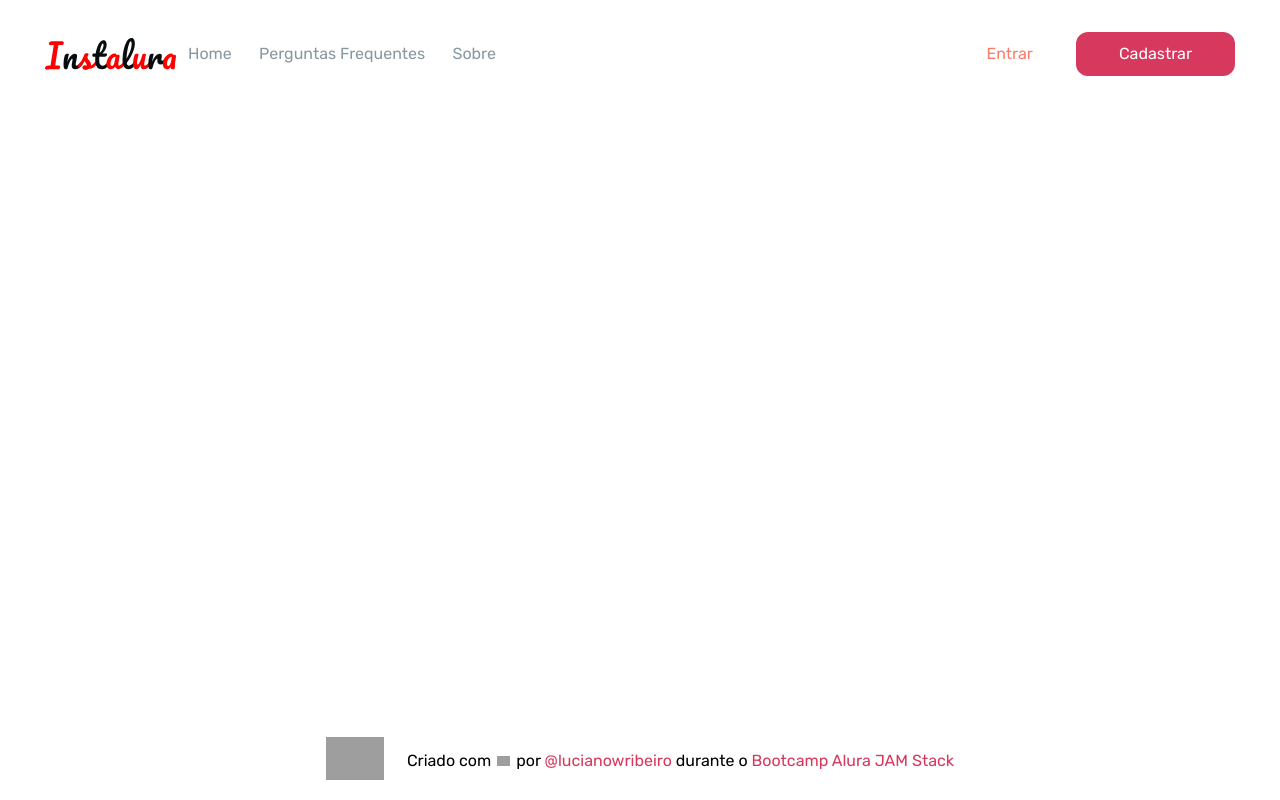
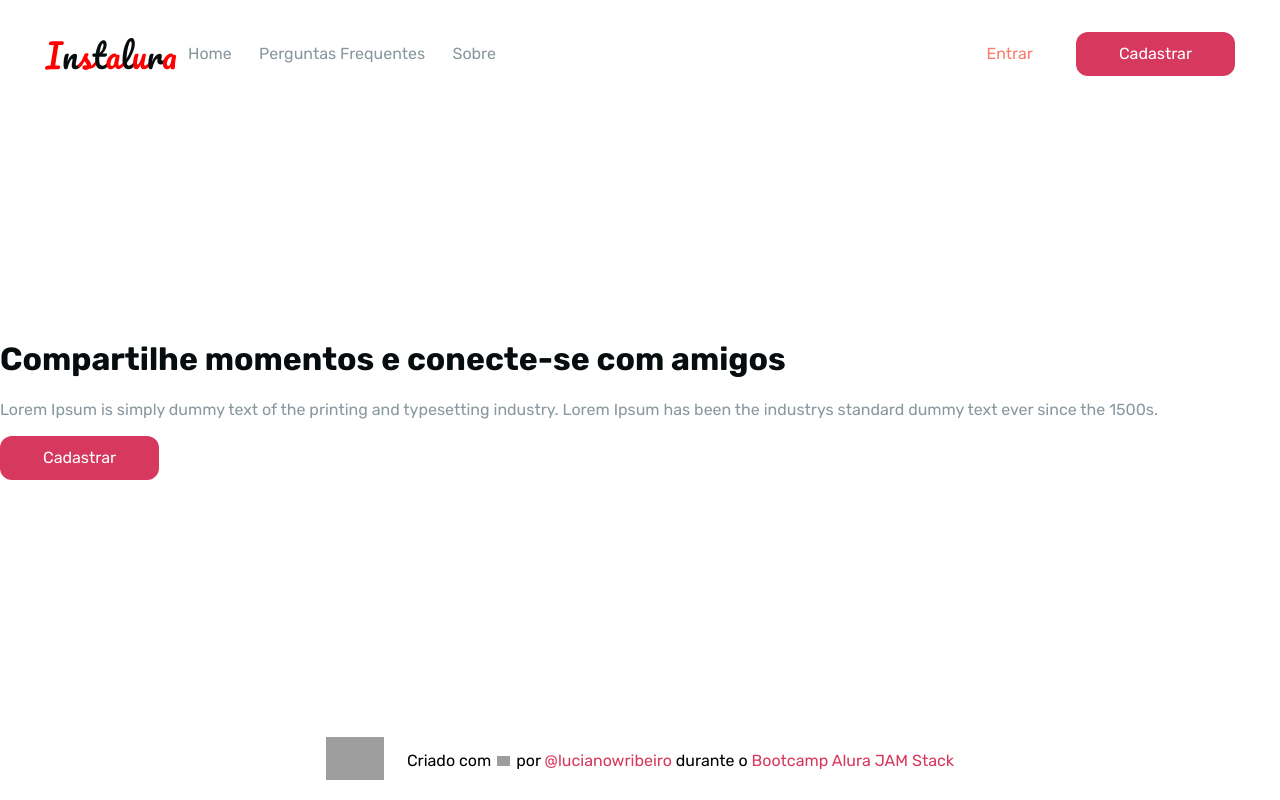
Before and after one commit to lucianowribeiro/LucianoWRibeiro_JAMStackAlura, a Next.js app: page / in a window 1280 px wide. Built offline with nearby package versions, Linux system fonts and the light colour scheme; grey boxes are pictures that could not be loaded.

Commit message:
✨ aula 7 done

```diff
--- a/pages/index.js
+++ b/pages/index.js
@@ -1,5 +1,7 @@
 import Footer from '../src/components/commons/Footer';
 import Menu from '../src/components/commons/Menu';
+import Text from '../src/components/foundation/Text';
+import { Button } from '../src/components/commons/Button'
 
 export default function Home() {
   return (
@@ -11,6 +13,42 @@
         justifyContent: 'space-between',
       }}>
         <Menu />
+          <div>
+            <Text
+              variant="title"
+              tag="h1"
+              color="tertiary.main"
+              textAlign={{
+                xs: 'center',
+                md: 'left',
+              }}
+            >
+              Compartilhe momentos e conecte-se com amigos
+            </Text>
+            <Text
+              variant="paragraph1"
+              tag="p"
+              color="tertiary.light"
+              textAlign={{
+                xs: 'center',
+                md: 'left',
+              }}
+            >
+              Lorem Ipsum is simply dummy text of the printing and typesetting industry.
+              Lorem Ipsum has been the industrys standard dummy text ever since the 1500s.
+            </Text>
+
+            <Button
+              variant="primary.main"
+              margin={{
+                xs: 'auto',
+                md: 'initial',
+              }}
+              display="block"
+            >
+              Cadastrar
+            </Button>
+          </div>
         <Footer />
       </div>
   )
--- a/src/components/commons/Button/index.js
+++ b/src/components/commons/Button/index.js
@@ -1,17 +1,17 @@
-import styled,{ css } from 'styled-components';
 import get from 'lodash/get';
 import { TextStyleVariants } from '../../foundation/Text';
 import { breakpointsMedia } from '../../../theme/utils/breakpointsMedia';
+import { propToStyle } from '../../../theme/utils/propToStyle';
+import styled , {css} from 'styled-components';
 
-const ButtonDefault = css`
-    color: ${({theme,variant})=> get(theme,`colors.${variant}.contrastText`)};
-    background-color: ${({theme,variant})=> get(theme,`colors.${variant}.color`)};
-`;
 const ButtonGhost = css`
-    color: ${({theme,variant})=> get(theme,`colors.${variant}.color`)};
+  color: ${({ theme, variant }) => get(theme, `colors.${variant}.color`)};
   background-color: transparent;
 `;
-
+const ButtonDefault = css`
+  color: ${({ theme, variant }) => get(theme, `colors.${variant}.contrastText`)};
+  background-color: ${({ theme, variant }) => get(theme, `colors.${variant}.color`)};
+`;
 export const Button = styled.button`
   border: 0;
   cursor: pointer;
@@ -29,10 +29,11 @@
       ${TextStyleVariants.paragraph1}
     `,
   })}
-    ${({ghost})=> ghost ? ButtonGhost : ButtonDefault}
+  ${propToStyle('margin')}
+  ${propToStyle('display')}
+  ${({ ghost }) => (ghost ? ButtonGhost : ButtonDefault)}
   &:hover,
-    &:focus{
+  &:focus {
     opacity: .5;
   }
-
 `;
--- a/src/components/foundation/Text/index.js
+++ b/src/components/foundation/Text/index.js
@@ -1,39 +1,75 @@
 import React from 'react';
-import styled,{ css } from 'styled-components';
+import styled, { css } from 'styled-components';
+import get from 'lodash/get';
 import PropTypes from 'prop-types';
+import { propToStyle } from '../../../theme/utils/propToStyle';
+import { breakpointsMedia } from '../../../theme/utils/breakpointsMedia';
 
+const paragraph1 = css`
+  ${({ theme }) => css`
+    font-size: ${theme.typographyVariants.paragraph1.fontSize};
+    font-weight: ${theme.typographyVariants.paragraph1.fontWeight};
+    line-height: ${theme.typographyVariants.paragraph1.lineHeight};
+  `}
+`;
+const smallestException = css`
+  ${({ theme }) => css`
+    font-size: ${theme.typographyVariants.smallestException.fontSize};
+    font-weight: ${theme.typographyVariants.smallestException.fontWeight};
+    line-height: ${theme.typographyVariants.smallestException.lineHeight};
+  `}
+`;
 export const TextStyleVariants = {
-    paragraph1 : css`
-        font-size: ${({theme}) => theme.typographyVariants.paragraph1.fontSize};
-        font-weight: ${({theme}) => theme.typographyVariants.paragraph1.fontWeight};
-        line-height: ${({theme}) => theme.typographyVariants.paragraph1.lineHeight};
+  smallestException,
+  paragraph1,
+  title: css`
+    ${({ theme }) => css`
+      font-size: ${theme.typographyVariants.titleXS.fontSize};
+      font-weight: ${theme.typographyVariants.titleXS.fontWeight};
+      line-height: ${theme.typographyVariants.titleXS.lineHeight};
+    `}
+    ${breakpointsMedia({
+      md: css`
+        ${({ theme }) => css`
+          font-size: ${theme.typographyVariants.title.fontSize};
+          font-weight: ${theme.typographyVariants.title.fontWeight};
+          line-height: ${theme.typographyVariants.title.lineHeight};
+        `}
       `,
-    smallestException : css`
-        font-size: ${({theme}) => theme.typographyVariants.smallestException.fontSize};
-        font-weight: ${({theme}) => theme.typographyVariants.smallestException.fontWeight};
-        line-height: ${({theme}) => theme.typographyVariants.smallestException.lineHeight};
+    })}
   `,
-}
+};
+
 const TextBase = styled.span`
-    ${({variant})=> TextStyleVariants[variant]}
+  ${({ variant }) => TextStyleVariants[variant]}
+  color: ${({ theme, color }) => get(theme, `colors.${color}.color`)};
+  ${propToStyle('textAlign')}
 `;
 
-export default function Text({tag,variant,children}){
+export default function Text({
+  variant,
+  children,
+  tag,
+  ...props
+}) {
   return (
     <TextBase
       as={tag}
       variant={variant}
+      // eslint-disable-next-line react/jsx-props-no-spreading
+      {...props}
     >
       {children}
     </TextBase>
-    )
-}
-Text.propTypes = {
-    tag: PropTypes.string.isRequired,
-    variant: PropTypes.string,
-    children: PropTypes.node.isRequired,
+  );
 }
 Text.defaultProps = {
   tag: 'span',
   variant: 'paragraph1',
-}
+};
+Text.propTypes = {
+  children: PropTypes.node.isRequired,
+  tag: PropTypes.oneOf(['h1', 'h2', 'h3', 'h4', 'h5', 'p', 'li', 'a', 'span']),
+  variant: PropTypes.oneOf(['paragraph1', 'smallestException']),
+  variant: PropTypes.oneOf(['title', 'paragraph1', 'smallestException']),
+};
--- /dev/null
+++ b/src/theme/utils/propToStyle.js
@@ -0,0 +1,34 @@
+import { css } from 'styled-components';
+import { breakpointsMedia } from './breakpointsMedia';
+
+export function propToStyle(propName) {
+  return (props) => {
+    const propValue = props[propName];
+
+    if (typeof propValue === 'object') {
+      return css`
+        ${breakpointsMedia({
+    ...(propValue.xs && {
+      xs: { [propName]: propValue.xs },
+    }),
+    ...(propValue.sm && {
+      sm: { [propName]: propValue.sm },
+    }),
+    ...(propValue.md && {
+      md: { [propName]: propValue.md },
+    }),
+    ...(propValue.lg && {
+      lg: { [propName]: propValue.lg },
+    }),
+    ...(propValue.xl && {
+      xl: { [propName]: propValue.xl },
+    }),
+  })}
+      `;
+    }
+
+    return {
+      [propName]: props[propName],
+    };
+  };
+}
```
Lines whose indentation alone changed are shown as unchanged.
